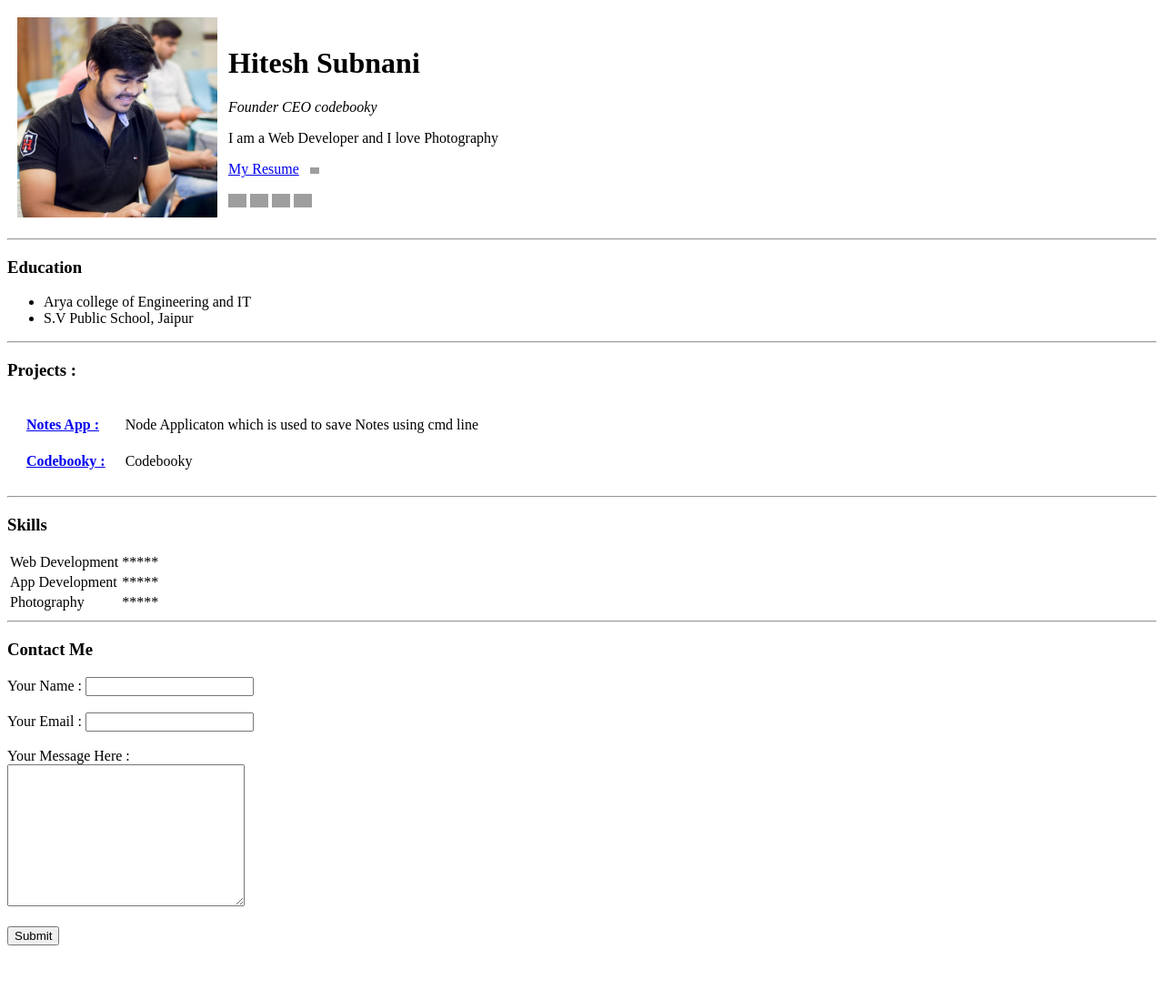
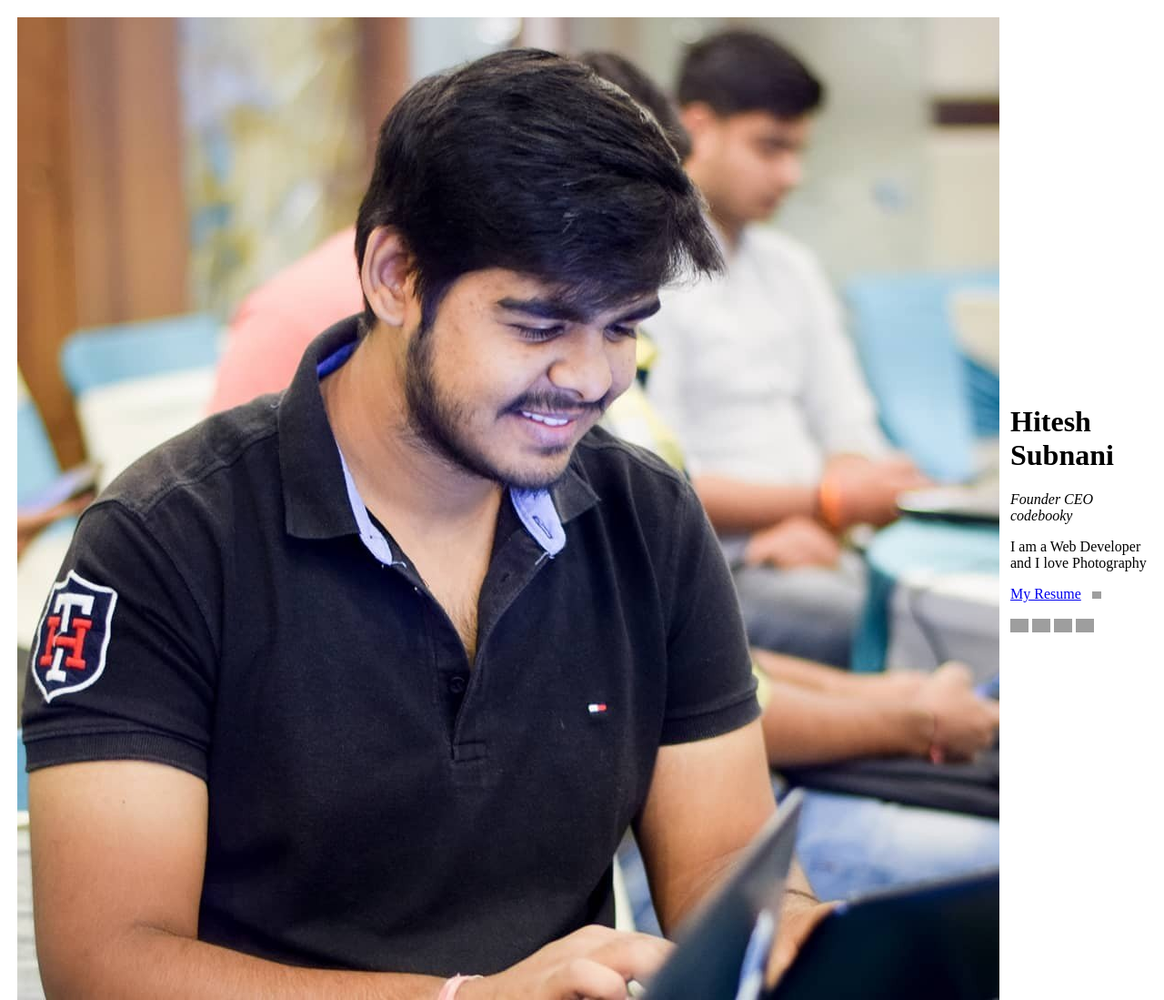
Before and after one commit to hiteshsubnani0128/htmlfolio, a plain HTML site: page index.html in a window 1280 px wide. Shown: the top 1099 px of the page at 91% size. Before the commit the page ends 1047 px from the top, so only its background shows below. Drawn offline with Linux system fonts and the light colour scheme; grey boxes are pictures that could not be loaded.

Commit message:
size adjusted

```diff
--- a/index.html
+++ b/index.html
@@ -12,7 +12,7 @@
   <table cellspacing="10">
     <tr>
       <td>
-        <img src="hit.jpg" width="220px" alt="Hitesh Subnani">
+        <img src="hit.jpg" height="20%" alt="Hitesh Subnani">
       </td>
       <td>
         <h1>Hitesh Subnani</h1>
```
